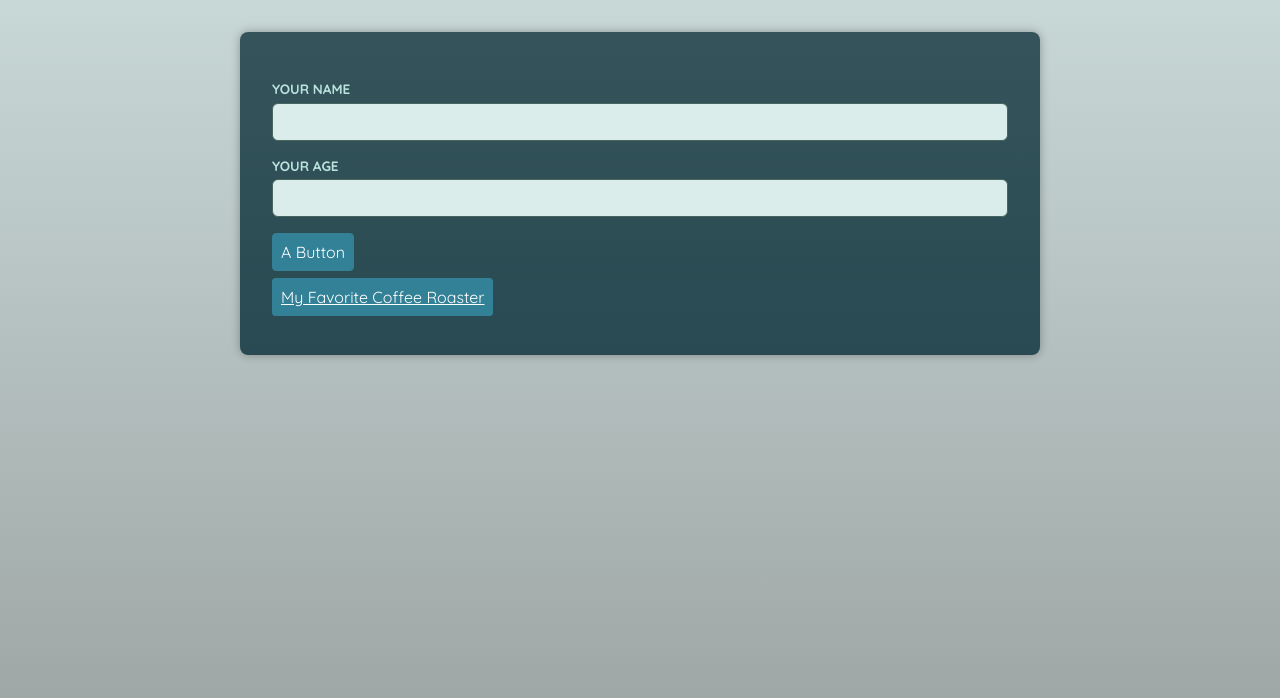
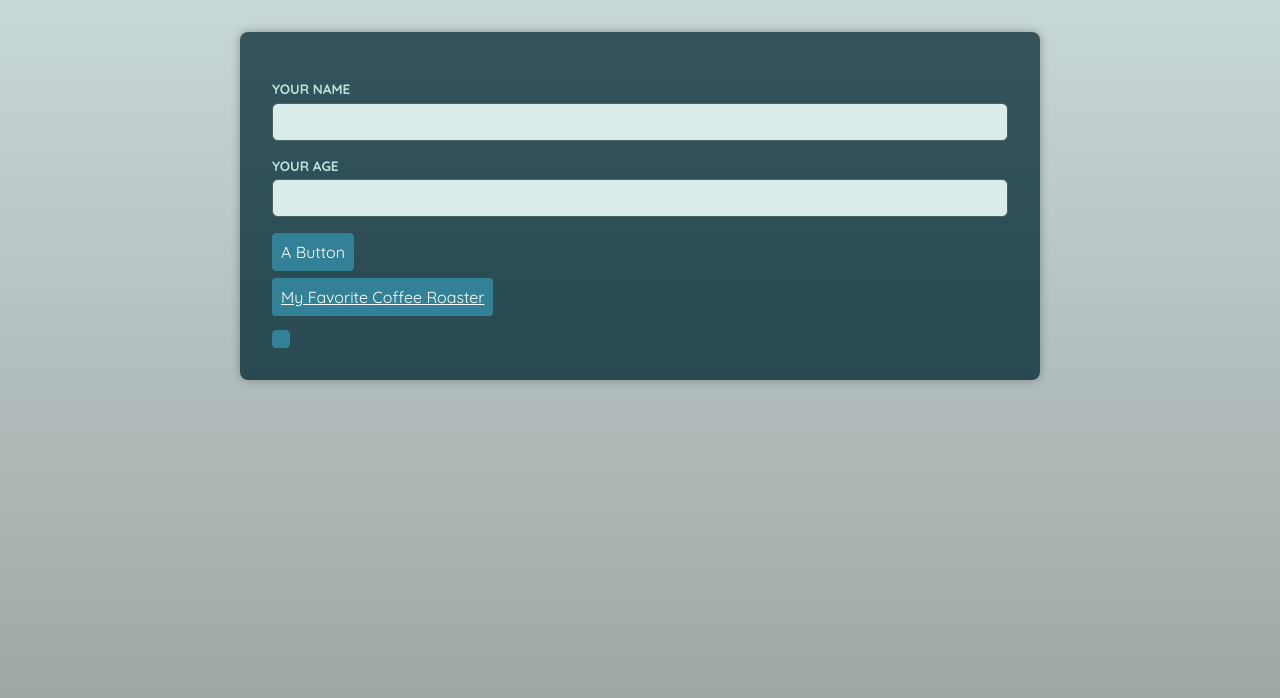
Before and after one commit to redeyedev-208/ga-advanced-ts-components, a React (Vite) app: page / in a window 1280 px wide. Shown: the top 698 px of the page. Built offline with nearby package versions, Linux system fonts and the light colour scheme; a web font is replaced by a local one.

Commit message:
added polymorphic button, will refactor

```diff
--- a/src/App.tsx
+++ b/src/App.tsx
@@ -1,5 +1,6 @@
 import Input from './components/Input.tsx';
 import Button from './components/Button.tsx';
+import Container from './components/Container.tsx';
 
 function App() {
   return (
@@ -26,6 +27,7 @@
           My Favorite Coffee Roaster
         </Button>
       </p>
+      <Container as={Button} />
     </main>
   );
 }
--- /dev/null
+++ b/src/components/Container.tsx
@@ -0,0 +1,18 @@
+// Polymorphic Component:
+// We want to share some common logic, styling, etc
+// Fancy word for a simple wrapper that can do the stuffs
+
+import { type ElementType } from 'react';
+
+// "as" receives the indentifier of the component
+// value should be a valid indentifier of the component used in jsx
+type ContainerProps = {
+  as: ElementType;
+};
+
+// rewrapping the name just to have a constant as a variable with an upper case character
+// we can also use "as" right inside the destructing expression: "{as: Component}:ContainerProps"
+export default function Container({ as }: ContainerProps) {
+  const Component = as;
+  return <Component />;
+}
```
